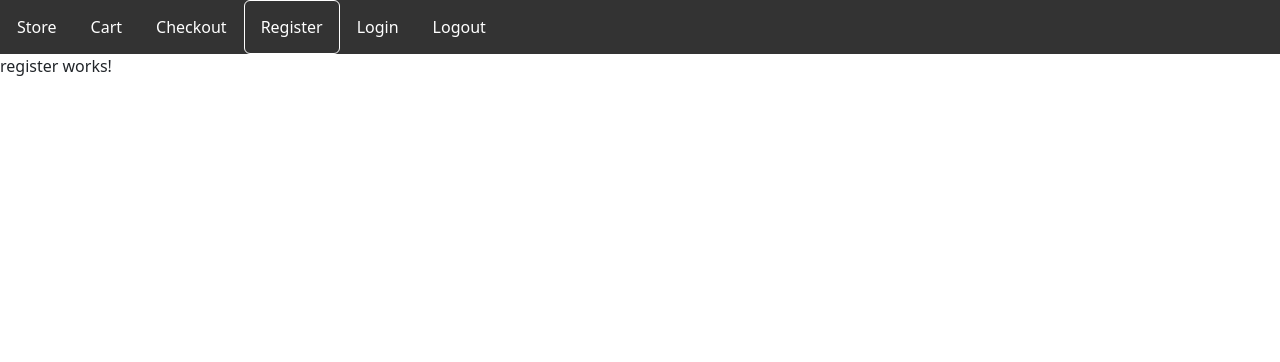
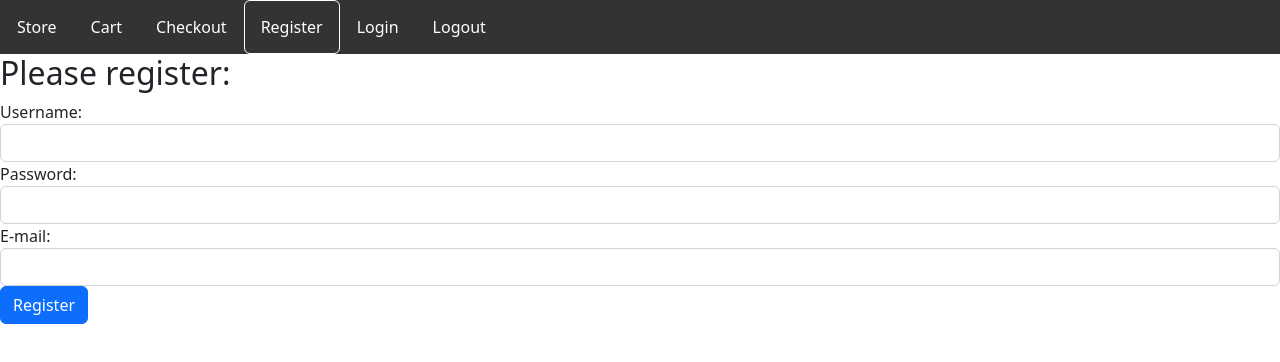
Before and after one commit to Revature-Capstone-1328/Game-Galaxy-Frontend, an Angular app: page /register in a window 1280 px wide. Shown: the top 362 px of the page. Built offline with nearby package versions, Linux system fonts and the light colour scheme.

Commit message:
Implemented tentative login/register

```diff
--- a/src/app/components/login/login.component.html
+++ b/src/app/components/login/login.component.html
@@ -1 +1,16 @@
-<p>login works!</p>
+<div class="login">
+    <div class="form">
+      <h2 class="title">Please Login:</h2>
+      <form class="login-form">
+        <div class="form-group">
+          <label for="loginUsername">Username:</label>
+          <input type="text" id="loginUsername" name="loginUsername" class="form-control" [(ngModel)]="username">
+        </div>
+        <div class="form-group">
+          <label for="loginPassword">Password:</label>
+          <input type="password" id="loginPassword" name="loginPassword" class="form-control" [(ngModel)]="password">
+        </div>
+      </form>
+      <button class="btn btn-primary" (click)="login()">Login</button>
+    </div>
+  </div>
--- a/src/app/components/login/login.component.ts
+++ b/src/app/components/login/login.component.ts
@@ -1,4 +1,9 @@
 import { Component, OnInit } from '@angular/core';
+import { Router } from '@angular/router';
+import { BehaviorSubject } from 'rxjs';
+import { User } from 'src/app/models/user';
+import { UserService } from 'src/app/services/user.service';
+import { NavBarComponent } from '../nav-bar/nav-bar.component';
 
 @Component({
   selector: 'app-login',
@@ -7,9 +12,33 @@ import { Component, OnInit } from '@angular/core';
 })
 export class LoginComponent implements OnInit {
 
-  constructor() { }
+  username:string = '';
+  password:string = '';
+
+  sharedUser:User = new User(0,"","","");
+
+  constructor(private userService:UserService, private router:Router) { }
 
   ngOnInit(): void {
   }
 
+  login(){
+    let user:User = new User(0, this.username, this.password, "",);
+    this.userService.attemptLogin(user).subscribe(
+      {
+        next:(authUser:User)=>{
+          this.userService.activeUser = authUser;
+          this.userService.loggedIn = true;
+          this.router.navigate(["/store"]);
+          this.sharedUser = authUser;
+        },
+        error:()=>{
+          this.userService.activeUser = null;
+          console.log("login failed");
+          this.userService.loggedIn = false;
+          this.router.navigate(["/register"]);
+        }
+      }
+    );
+  }
 }
--- a/src/app/components/register/register.component.html
+++ b/src/app/components/register/register.component.html
@@ -1 +1,21 @@
-<p>register works!</p>
+<div class="register">
+    <div class="form">
+      <h2 class="title">Please register:</h2>
+      <form class="reister-form">
+        <div class="form-group">
+          <label for="registerUsername">Username:</label>
+          <input type="text" id="registerUsername" name="registerUsername" class="form-control" [(ngModel)]="newUsername">
+        </div>
+        <div class="form-group">
+          <label for="registerPassword">Password:</label>
+          <input type="password" id="registerPassword" name="registerPassword" class="form-control"
+            [(ngModel)]="newPassword">
+        </div>
+        <div class="form-group">
+          <label for="registerEmail">E-mail:</label>
+          <input type="text" id="registerEmail" name="registerEmail" class="form-control" [(ngModel)]="newEmail">
+        </div>
+      </form>
+      <button class="btn btn-primary" (click)="register()">Register</button>
+    </div>
+  </div>
--- a/src/app/components/register/register.component.ts
+++ b/src/app/components/register/register.component.ts
@@ -1,4 +1,7 @@
 import { Component, OnInit } from '@angular/core';
+import { Router } from '@angular/router';
+import { User } from 'src/app/models/user';
+import { UserService } from 'src/app/services/user.service';
 
 @Component({
   selector: 'app-register',
@@ -7,9 +10,30 @@ import { Component, OnInit } from '@angular/core';
 })
 export class RegisterComponent implements OnInit {
 
-  constructor() { }
+  newUsername:string="";
+  newPassword:string="";
+
+  newEmail:string="";
+  errorMessage:string = '';
+
+  constructor(private userService:UserService, private router:Router) { }
 
   ngOnInit(): void {
   }
 
+  register(){
+    let user:User = new User(0,
+      this.newUsername, this.newPassword, this.newEmail);
+      console.log(user);
+    this.userService.registerUser(user).subscribe({
+      next:() => {
+        this.router.navigate(["/login"]);
+      },
+      error:()=>{
+        this.errorMessage='There was a problem registering. Try another username or E-mail address.';
+      }
+    })
+
+  }
+
 }
--- a/src/app/models/user.ts
+++ b/src/app/models/user.ts
@@ -1,2 +1,5 @@
 export class User {
+
+    constructor (public id:number, public username:string, public password:string, public eMail?:string){}
+
 }
--- a/src/app/services/user.service.ts
+++ b/src/app/services/user.service.ts
@@ -1,9 +1,35 @@
+import { HttpClient } from '@angular/common/http';
 import { Injectable } from '@angular/core';
+import { Observable } from 'rxjs';
+import { User } from '../models/user';
 
 @Injectable({
   providedIn: 'root'
 })
 export class UserService {
+  url:string = 'http://localhost:8087/users/';
 
-  constructor() { }
+  activeUser:User|null = null;
+  loggedIn:boolean = false;
+
+  constructor(private http:HttpClient) { }
+
+  attemptLogin(user:User):Observable<User>{
+    return (this.http.post(this.url,user,{withCredentials:true}) as Observable<User>)
+  }
+
+  registerUser(user:User):Observable<unknown>{
+    console.log("registering user: " + user);
+    return this.http.post(this.url+"register", user);
+  }
+
+  logout(){
+    console.log("Before logout: " + this.activeUser?.username)
+    console.log("Logged in? " + this.loggedIn)
+    this.activeUser = null;
+    this.loggedIn = false;
+    console.log("After logout: " + this.activeUser)
+    console.log("Logged in? " + this.loggedIn)
+  }
+
 }
```
